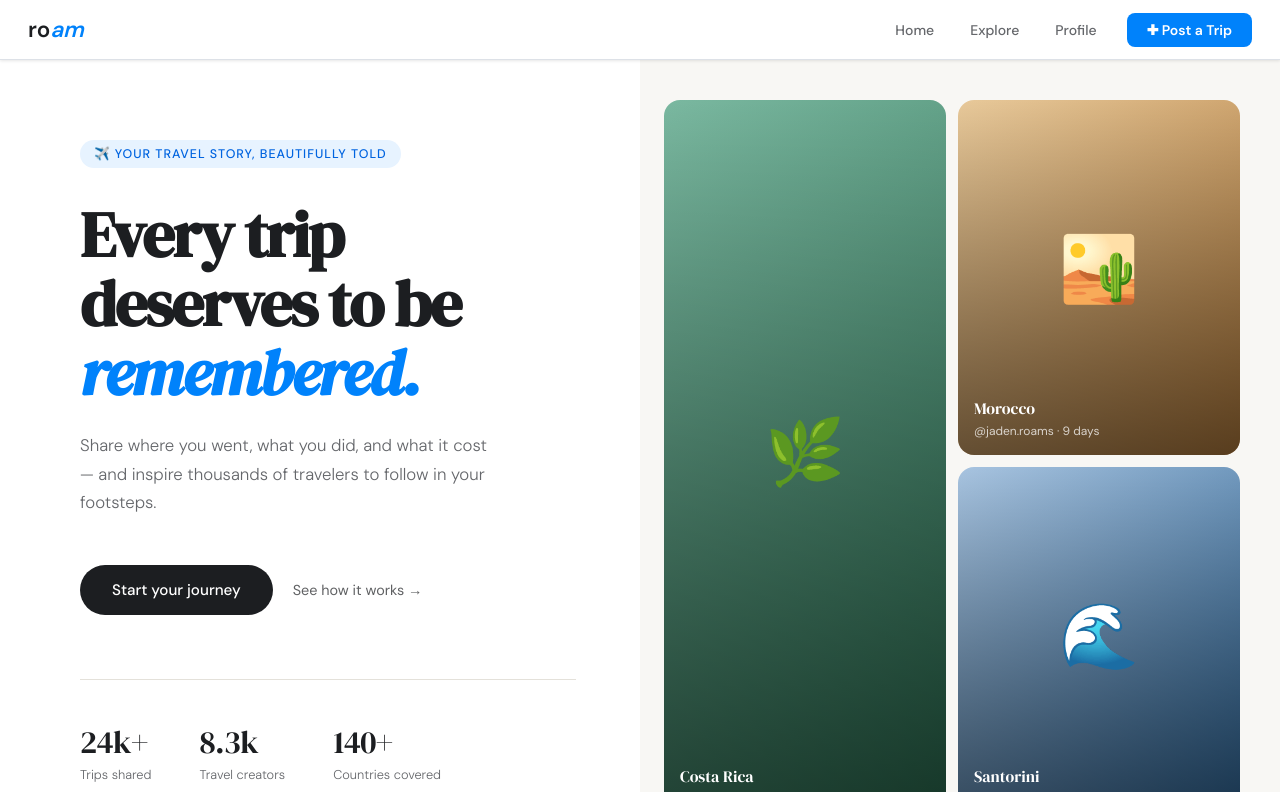
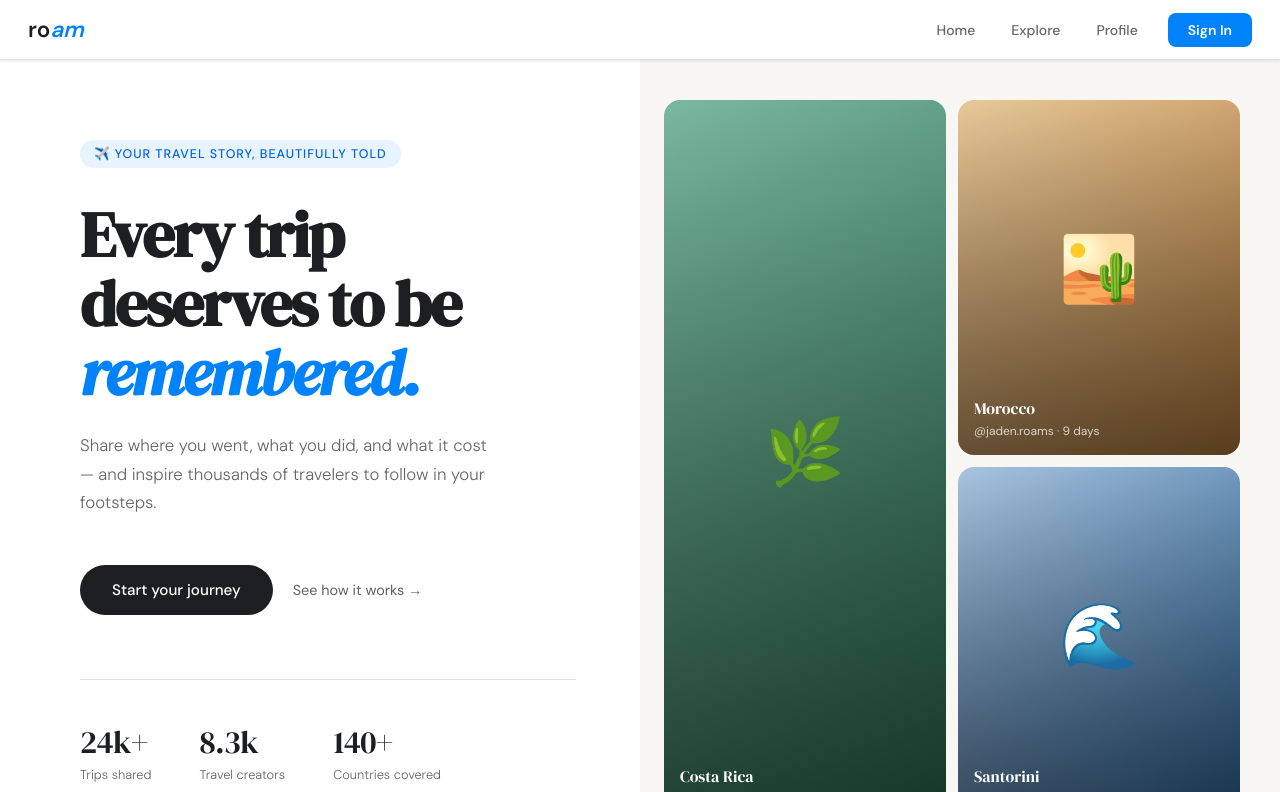
Before and after one commit to csanchez1824/roam, a React (Vite) app: page / in a window 1280 px wide. Shown: the top 792 px of the page. Built offline with nearby package versions, Linux system fonts and the light colour scheme.

Commit message:
added sign out button to navbar

```diff
--- a/src/components/Navbar.jsx
+++ b/src/components/Navbar.jsx
@@ -1,22 +1,34 @@
-import { Link, useLocation } from 'react-router-dom'
+import { Link, useLocation, useNavigate } from 'react-router-dom'
+import { supabase } from '../supabase'
+import { useEffect, useState } from 'react'
 
 function Navbar() {
   const location = useLocation()
+  const navigate = useNavigate()
+  const [user, setUser] = useState(null)
+
+  useEffect(() => {
+    supabase.auth.getSession().then(({ data: { session } }) => {
+      setUser(session?.user || null)
+    })
+    supabase.auth.onAuthStateChange((_event, session) => {
+      setUser(session?.user || null)
+    })
+  }, [])
+
+  async function handleSignOut() {
+    await supabase.auth.signOut()
+    navigate('/')
+  }
 
   if (location.pathname === '/auth') return null
 
   return (
     <nav style={{
-      position: 'sticky',
-      top: 0,
-      zIndex: 100,
-      background: '#ffffff',
-      borderBottom: '1px solid #dde1e7',
-      height: '60px',
-      display: 'flex',
-      alignItems: 'center',
-      justifyContent: 'space-between',
-      padding: '0 28px',
+      position: 'sticky', top: 0, zIndex: 100,
+      background: '#ffffff', borderBottom: '1px solid #dde1e7',
+      height: '60px', display: 'flex', alignItems: 'center',
+      justifyContent: 'space-between', padding: '0 28px',
       boxShadow: '0 1px 3px rgba(0,0,0,0.10)',
       fontFamily: 'DM Sans, sans-serif',
     }}>
@@ -31,16 +43,29 @@ function Navbar() {
         <Link to="/" style={linkStyle}>Home</Link>
         <Link to="/explore" style={linkStyle}>Explore</Link>
         <Link to="/profile" style={linkStyle}>Profile</Link>
-        <Link to="/create" style={{
-          background: '#0082fb',
-          color: 'white',
-          padding: '8px 20px',
-          borderRadius: '8px',
-          fontSize: '0.875rem',
-          fontWeight: '600',
-          textDecoration: 'none',
-          marginLeft: '8px',
-        }}>✚ Post a Trip</Link>
+        {user ? (
+          <>
+            <Link to="/create" style={{
+              background: '#0082fb', color: 'white',
+              padding: '8px 20px', borderRadius: '8px',
+              fontSize: '0.875rem', fontWeight: '600',
+              textDecoration: 'none', marginLeft: '8px',
+            }}>✚ Post a Trip</Link>
+            <button onClick={handleSignOut} style={{
+              background: 'none', border: '1px solid #dde1e7',
+              padding: '8px 16px', borderRadius: '8px',
+              fontSize: '0.875rem', fontWeight: '500',
+              color: '#65676b', cursor: 'pointer', marginLeft: '4px',
+            }}>Sign Out</button>
+          </>
+        ) : (
+          <Link to="/auth" style={{
+            background: '#0082fb', color: 'white',
+            padding: '8px 20px', borderRadius: '8px',
+            fontSize: '0.875rem', fontWeight: '600',
+            textDecoration: 'none', marginLeft: '8px',
+          }}>Sign In</Link>
+        )}
       </div>
 
     </nav>
@@ -48,12 +73,9 @@ function Navbar() {
 }
 
 const linkStyle = {
-  padding: '8px 14px',
-  borderRadius: '8px',
-  fontSize: '0.875rem',
-  fontWeight: '500',
-  color: '#65676b',
-  textDecoration: 'none',
+  padding: '8px 14px', borderRadius: '8px',
+  fontSize: '0.875rem', fontWeight: '500',
+  color: '#65676b', textDecoration: 'none',
 }
 
 export default Navbar
```
